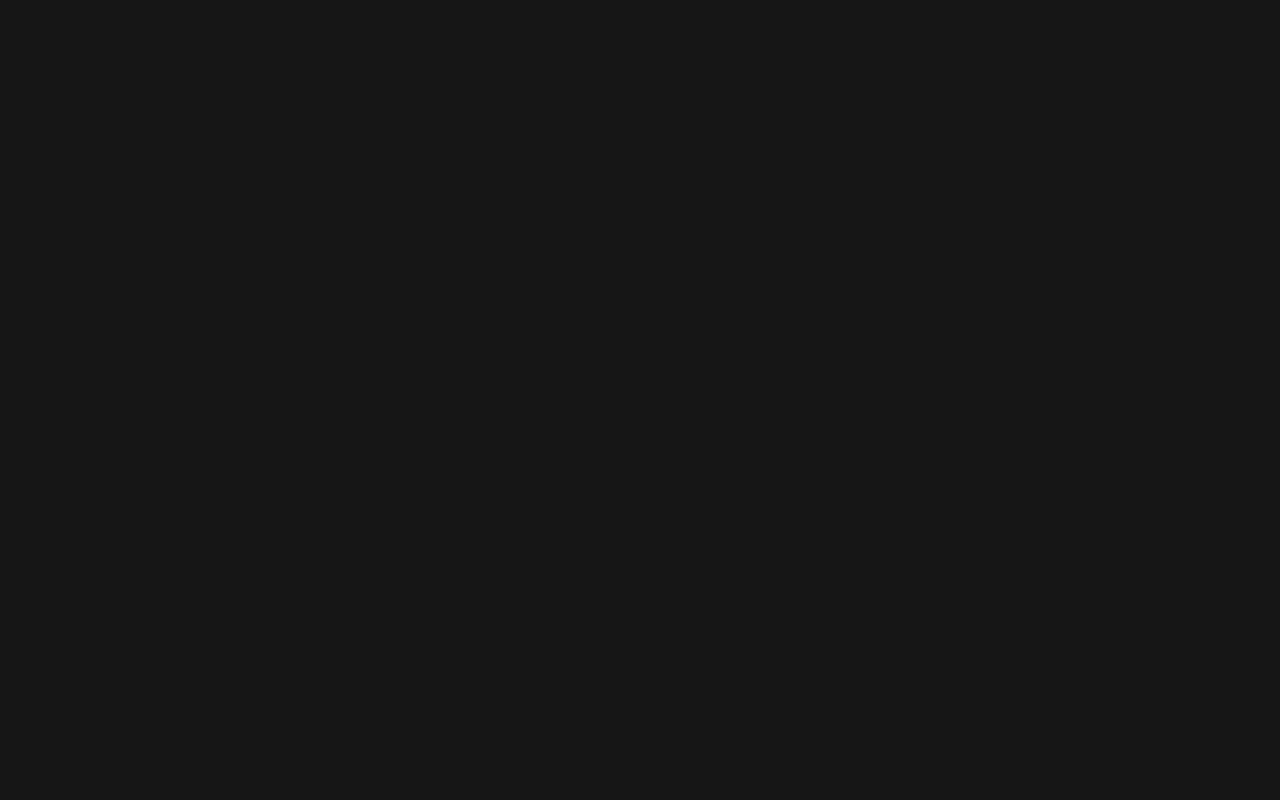
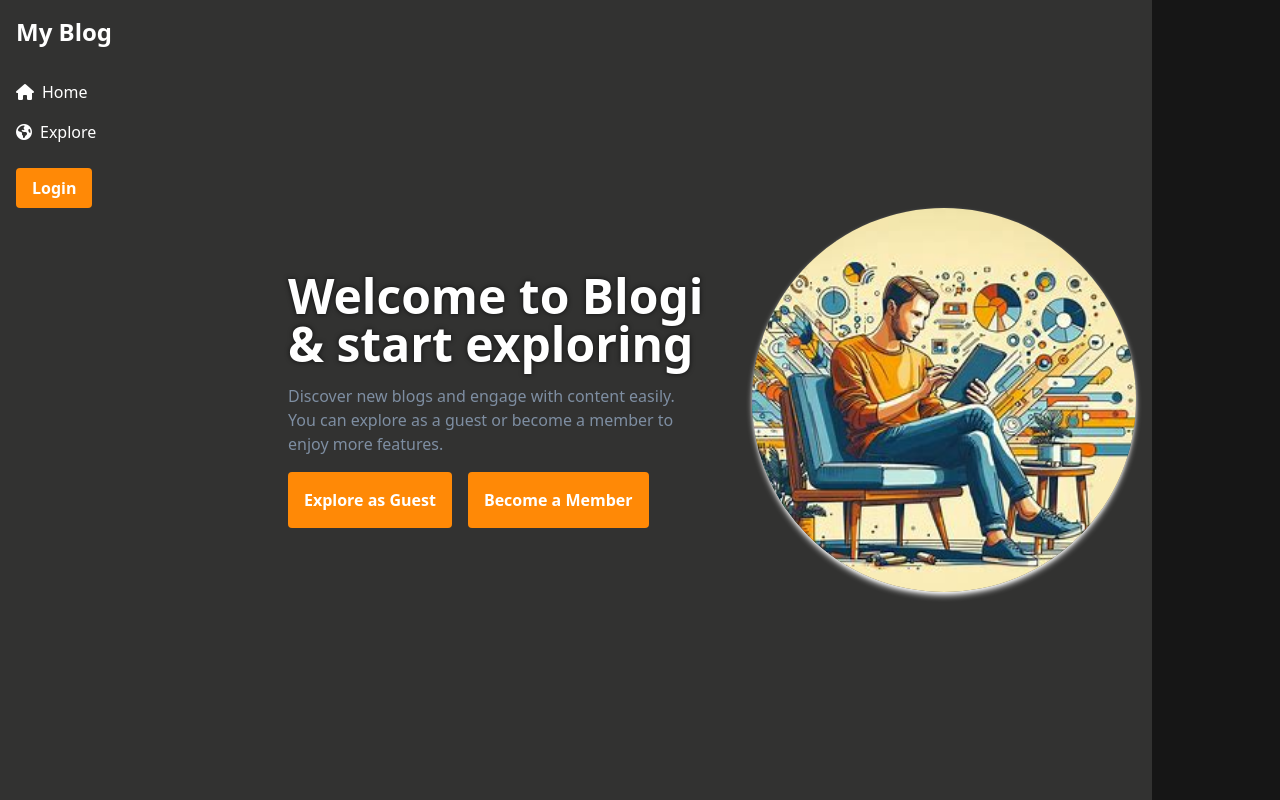
Before and after one commit to NickGV/blog-react, a React (Vite) app: page /welcome in a window 1280 px wide. Before the commit this address had no page. Built offline with nearby package versions, Linux system fonts and the light colour scheme.

Commit message:
refactor App and Layout components: integrate PostsProvider and update routing logic for authentication

```diff
--- a/src/App.jsx
+++ b/src/App.jsx
@@ -1,10 +1,13 @@
 import { AuthProvider } from "./context/AuthProvider";
+import { PostsProvider } from "./context/PostsProvider";
 import { Layout } from "./Layout";
 
 function App() {
   return (
     <AuthProvider>
-      <Layout />
+      <PostsProvider>
+        <Layout />
+      </PostsProvider>
     </AuthProvider>
   );
 }
--- a/src/Layout.jsx
+++ b/src/Layout.jsx
@@ -1,6 +1,5 @@
 import { NavBar } from "./components/NavBar";
-import { Route, Routes } from "react-router-dom";
-import { PostsProvider } from "./context/PostsProvider";
+import { Route, Routes, Navigate } from "react-router-dom";
 import { HomePage } from "./pages/HomePage";
 import { ExplorePage } from "./pages/ExplorePage";
 import { PostPage } from "./pages/PostPage";
@@ -15,22 +14,25 @@ export const Layout = () => {
 
   return (
     <>
-      {isAuthenticated ? (
-        <PostsProvider>
-          <NavBar />
-          <Routes>
-            <Route path="/" element={<HomePage />} />
-            <Route path="/explore" element={<ExplorePage />} />
+      <NavBar />
+      <div className="content">
+        <Routes>
+          <Route
+            path="/"
+            element={
+              isAuthenticated ? <HomePage /> : <Navigate to="/welcome" />
+            }
+          />
+          <Route path="/home" element={<HomePage />} />
+          <Route path="/explore" element={<ExplorePage />} />
+          <Route path="/post/:id" element={<PostPage />} />
+          {isAuthenticated && (
             <Route path="/post/new" element={<CreatePage />} />
-            <Route path="/post/:id" element={<PostPage />} />
-          </Routes>
-        </PostsProvider>
-      ) : (
-        <Routes>
-          <Route path="/" element={<WelcomePage />} />
+          )}
           <Route path="/auth" element={<AuthPage />} />
+          <Route path="/welcome" element={<WelcomePage />} />
         </Routes>
-      )}
+      </div>
     </>
   );
 };
--- a/src/components/NavBar.jsx
+++ b/src/components/NavBar.jsx
@@ -1,11 +1,15 @@
 import { NavLink } from "react-router-dom";
+import { useContext } from "react";
+import { AuthContext } from "../context/AuthContext";
 
 export const NavBar = () => {
+  const { isAuthenticated, user, logout } = useContext(AuthContext);
+
   return (
     <div className="bg-gray-bg text-white z-10 fixed md:relative md:top-0 md:left-0 md:h-screen md:w-64 lg:h-screen lg:w-64 lg:left-0 lg:top-0 h-16 w-full bottom-0 left-0 top-auto">
       <div className="mt-4">
         <h1 className="text-2xl font-bold hidden md:block px-4">My Blog</h1>
-        <nav className=":mt-6 lg:mt-6 sm:mt-0 flex justify-around md:flex-col">
+        <nav className="mt-6 lg:mt-6 sm:mt-0 flex justify-around md:flex-col">
           <ul className="flex md:flex-col">
             <NavLink to="/">
               <li className="hover:rounded md:hover:rounded-none py-2 px-4 hover:bg-gray-hovered cursor-pointer">
@@ -17,13 +21,39 @@ export const NavBar = () => {
                 <i className="fa-solid fa-earth-americas mr-2"></i>Explore
               </li>
             </NavLink>
-            <NavLink to="/post/new">
-              <li className="hover:rounded md:hover:rounded-none py-2 px-4 hover:bg-gray-hovered cursor-pointer">
-                <i className="fa-solid fa-plus mr-2"></i> New Post
-              </li>
-            </NavLink>
+            {isAuthenticated && (
+              <NavLink to="/post/new">
+                <li className="hover:rounded md:hover:rounded-none py-2 px-4 hover:bg-gray-hovered cursor-pointer">
+                  <i className="fa-solid fa-plus mr-2"></i> New Post
+                </li>
+              </NavLink>
+            )}
           </ul>
         </nav>
+      </div>
+      <div className="mt-auto flex justify-around md:flex-col items-center md:items-start p-4">
+        {isAuthenticated ? (
+          <>
+            <div className="flex items-center">
+              <div className="bg-orange-btn text-white rounded-full w-8 h-8 flex items-center justify-center">
+                {user.username.charAt(0).toUpperCase()}
+              </div>
+              <span className="ml-2">{user.username}</span>
+            </div>
+            <button
+              onClick={logout}
+              className="mt-4 bg-red-600 hover:bg-red-700 text-white font-semibold py-2 px-4 rounded"
+            >
+              Logout
+            </button>
+          </>
+        ) : (
+          <NavLink to="/auth">
+            <button className="bg-orange-btn hover:bg-gray-hovered text-white font-semibold py-2 px-4 rounded">
+              Login
+            </button>
+          </NavLink>
+        )}
       </div>
     </div>
   );
--- a/src/pages/WelcomePage.jsx
+++ b/src/pages/WelcomePage.jsx
@@ -1,7 +1,7 @@
 import { Link } from "react-router-dom";
 import singUpImg from "../assets/singUpImg.jpeg";
 
-export const WelcomePage = ({ handleLogin }) => {
+export const WelcomePage = () => {
   return (
     <div className="flex flex-col md:flex-row justify-center items-center h-screen gap-8 text-white w-full bg-gray-bg p-4">
       <div className="text-center md:text-left order-2 md:order-1 p-4 max-w-md">
@@ -13,14 +13,12 @@ export const WelcomePage = ({ handleLogin }) => {
           a guest or become a member to enjoy more features.
         </p>
         <div className="flex flex-col md:flex-row gap-4">
-          <button
-            className="w-full
-            md:w-auto p-4
-           bg-orange-btn hover:bg-gray-hovered font-semibold rounded"
-            onClick={handleLogin}
+          <Link
+            className="w-full md:w-auto p-4 bg-orange-btn hover:bg-gray-hovered font-semibold rounded"
+            to="/home"
           >
             Explore as Guest
-          </button>
+          </Link>
           <Link
             className="w-full md:w-auto p-4 bg-orange-btn hover:bg-gray-hovered font-semibold rounded"
             to="/auth"
```
